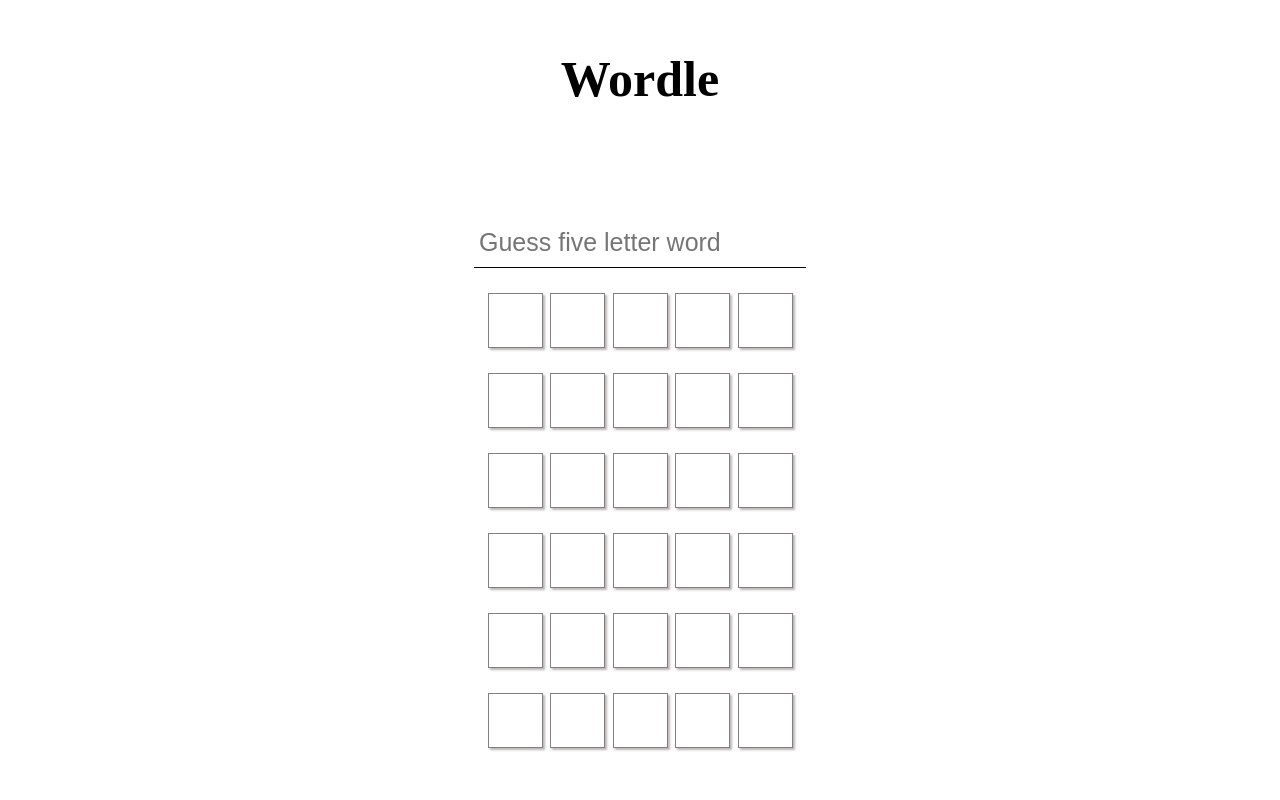
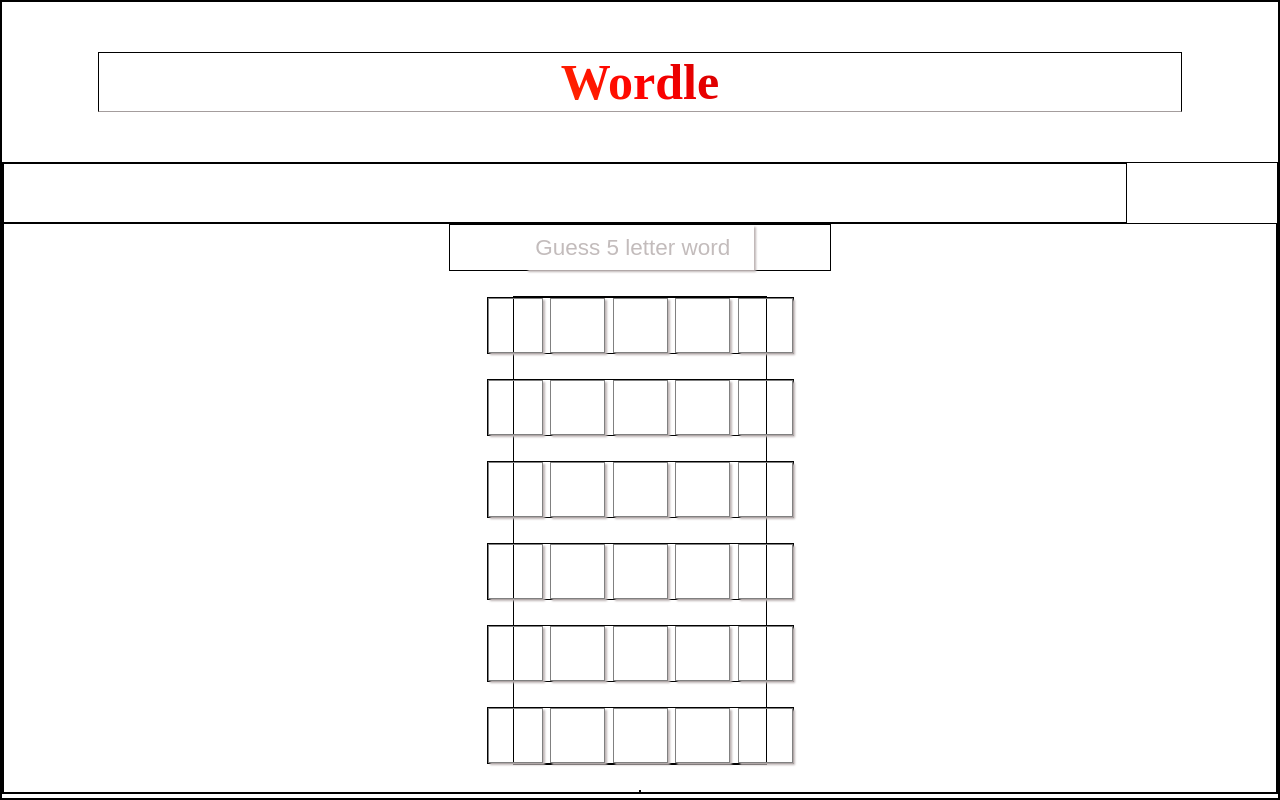
Before and after one commit to Swagato1024/wordle, a website: page index.html in a window 1280 px wide. Drawn offline with Linux system fonts and the light colour scheme.

Commit message:
style input box

```diff
--- a/index.html
+++ b/index.html
@@ -10,6 +10,8 @@
 
   <body>
     <h1 id="game-heading">Wordle</h1>
+
+    <main>
       <div id="previous-record"></div>
 
       <section id="wordle">
@@ -18,11 +20,14 @@
             type="text"
             id="guess-box"
             maxlength="5"
-          placeholder="Guess five letter word"
+            placeholder="Guess 5 letter word"
           />
         </div>
+
         <div class="result-container"></div>
         <div id="game-stat"></div>
       </section>
+
+    </main>
   </body>
 </html>
--- a/script/view.js
+++ b/script/view.js
@@ -7,6 +7,17 @@
     this.#resultBox = resultBox;
     this.#gameStat = gameStat;
     this.#previousRecord = previousRecord;
+  }
+
+  displayPreviousRecord(record) {
+    const { score, secretWord } = record;
+    this.#previousRecord.innerText = `last ans: ${secretWord}  score: ${score}`;
+  }
+
+  #removeChildren() {
+    Array.from(this.#resultBox.children).forEach((child) =>
+      this.#resultBox.removeChild(child)
+    );
   }
 
   #createLetter(stat) {
@@ -50,12 +61,6 @@
     return word;
   }
 
-  #removeChildren() {
-    Array.from(this.#resultBox.children).forEach((child) =>
-      this.#resultBox.removeChild(child)
-    );
-  }
-
   #createRows(stats) {
     const words = stats.hints.map((stat) => this.#createWord(stat));
     const blanks = this.#createBlanks(stats.attemptsLeft);
@@ -78,7 +83,7 @@
   #createGameOverMsg({ hasWon, secretWord }) {
     localStorage.setItem("secret-word", secretWord);
 
-    const msg = hasWon ? "Congratulation!!" : `secret word: ${secretWord}`;
+    const msg = hasWon ? "Congratulations!!" : `secret word: ${secretWord}`;
     const div = document.createElement("div");
     div.innerText = msg;
 
@@ -93,9 +98,4 @@
 
     this.#gameStat.append(gameOverMsg, scoreElement);
   }
-
-  displayPreviousRecord(record) {
-    const { score, secretWord } = record;
-    this.#previousRecord.innerText = `last game ans: ${secretWord} \n score: ${score}`;
-  }
 }
--- a/style.css
+++ b/style.css
@@ -1,5 +1,5 @@
 :root {
-  --guess-box-border-color: black;
+  --guess-box-border-color: gray;
   --letter-present-bg-color: #c9b458;
   --letter-color: whitesmoke;
   --correct-guess-bg-color: #6aaa64;
@@ -10,6 +10,7 @@
   padding: 0px;
   margin: 0px;
   box-sizing: border-box;
+  border: 1px solid black;
 }
 
 body {
@@ -24,8 +25,15 @@
 }
 
 #game-heading {
+  width: 85%;
   margin: 1em auto;
   text-align: center;
+  border-bottom: 1px solid rgb(164, 157, 157);
+
+  background: linear-gradient(45deg, yellow, red, black);
+  -webkit-background-clip: text;
+  background-clip: text;
+  color: transparent;
 }
 
 #guess-letters {
@@ -40,15 +48,33 @@
   margin: 0 auto;
 }
 
+::placeholder {
+  color: rgb(195, 188, 188);
+}
+
 #guess-box {
   border: none;
   outline: none;
 
-  font-size: 1em;
+  width: 60%;
+  font-size: 0.9em;
   height: 2em;
-  border-bottom: 1px solid var(--guess-box-border-color);
 
   padding: 0.2em;
+  padding-left: 0.4em;
+  box-shadow: 2px 2px 2px rgb(190, 181, 181);
+}
+
+#guess-box:focus {
+  border: none;
+
+  box-shadow: none;
+  border-bottom: 2px solid rgb(208, 202, 202);
+}
+
+#guess-box:focus::placeholder {
+  transition-duration: 400ms;
+  transform: scale(0.9);
 }
 
 #submit-btn {
```
Lines whose indentation alone changed are shown as unchanged.
